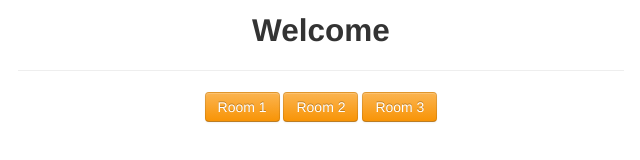
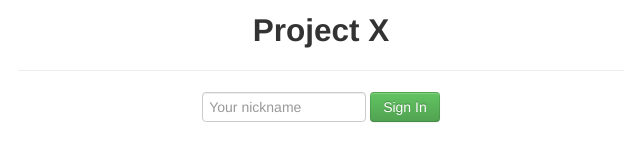
Before and after one commit to ahmpro/project-x, a plain HTML site: page client/index.htm in a window 1280 px wide. Shown: the whole page, without its empty margins (319-959 px from the left). Drawn offline with nearby package versions, Linux system fonts and the light colour scheme.

Commit message:
added login-form

```diff
--- a/client/index.htm
+++ b/client/index.htm
@@ -11,12 +11,10 @@
             <div class="span3"></div>
 
             <div class="span6">
-                <h2 align="center">Welcome</h2>
+                <h2 align="center">Project X</h2>
                 <hr>
                 <div align="center">
-                    <button class="btn btn-warning btn_join_room">Room 1</button>
-                    <button class="btn btn-warning btn_join_room">Room 2</button>
-                    <button class="btn btn-warning btn_join_room">Room 3</button>
+                    <input id="user_login" style="width: 150px; margin-bottom: 0px" type="text" placeholder="Your nickname">&nbsp;<button class="btn btn-success btn_join_room" id="btn_login">Sign In</button>
                 </div>
             </div>
 
```
